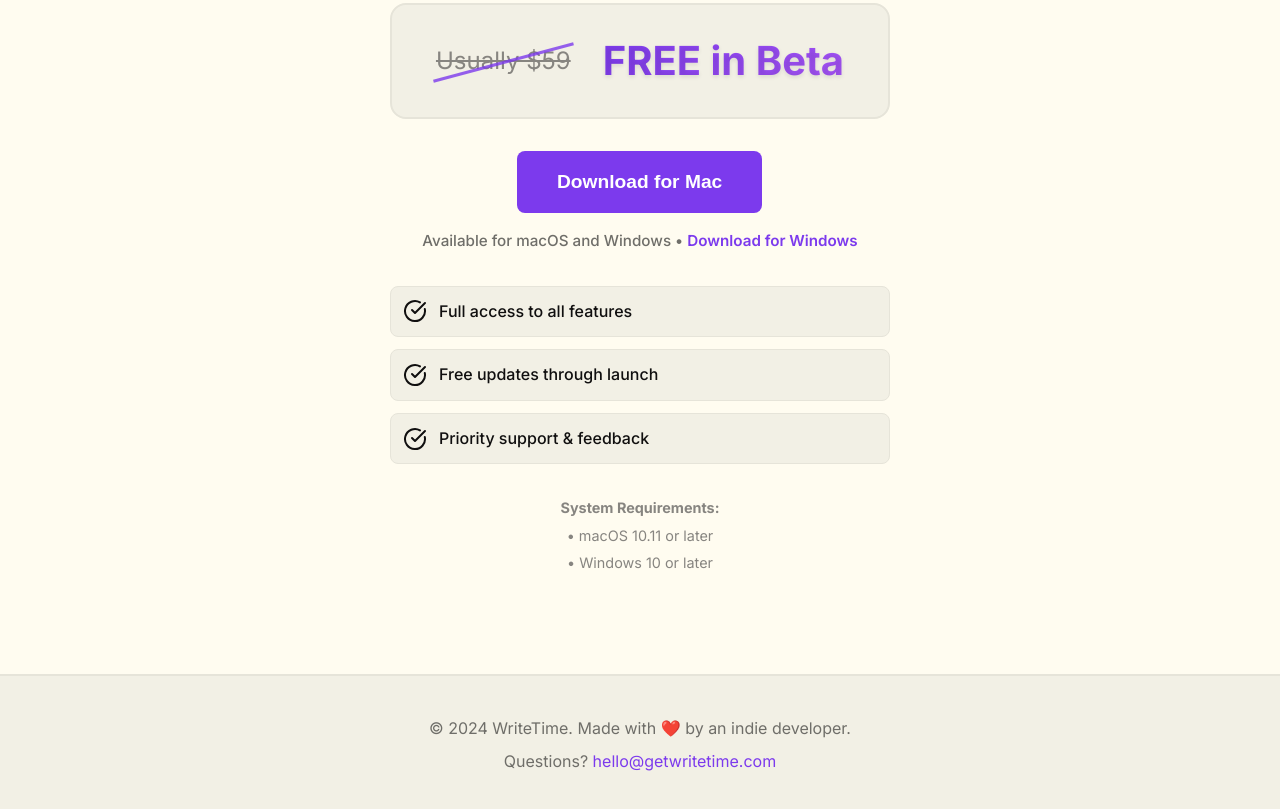
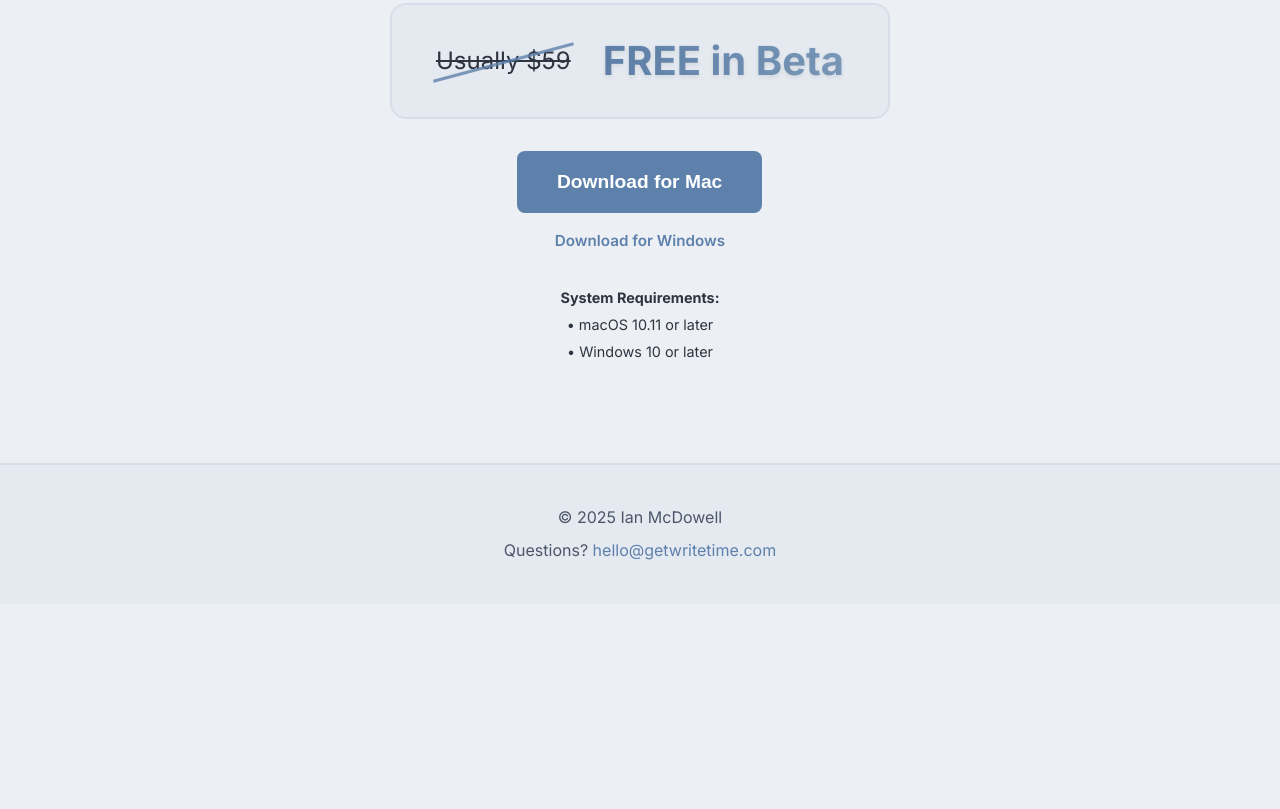
Before and after one commit to igmcdowell/write-time-site, a plain HTML site: page index.html in a window 1280 px wide. Shown: the part 3155-3964 px from the top of the page. After the commit the page ends 3759 px from the top, so only its background shows below. Drawn offline with nearby package versions, Linux system fonts and the light colour scheme.

Commit message:
bugfixes and improvements.

```diff
--- a/index.html
+++ b/index.html
@@ -155,10 +155,10 @@
           <div class="writing-text">
             <h2 id="writing-showcase-title">Intuitive Writing Experience</h2>
             <p>
-              WriteTime's clean, distraction-free interface is designed for long-form writing.
-              No clutter, no distractions – just you and your story. The interface adapts
-              beautifully to both light and dark themes, ensuring comfortable writing
-              sessions any time of day.
+              WriteTime's clean, distraction-free interface is designed for
+              long-form writing. No clutter, no distractions – just you and your
+              story. The interface adapts beautifully to both light and dark
+              themes, ensuring comfortable writing sessions any time of day.
             </p>
             <div class="writing-features">
               <div class="writing-feature">
@@ -177,14 +177,22 @@
           </div>
           <div class="writing-visual">
             <div class="writing-screenshot">
-              <a href="screenshots/feature-writing-interface-light.png" target="_blank" class="screenshot-link screenshot-light">
+              <a
+                href="screenshots/feature-writing-interface-light.png"
+                target="_blank"
+                class="screenshot-link screenshot-light"
+              >
                 <img
                   src="screenshots/feature-writing-interface-light.png"
                   alt="WriteTime writing interface in light theme showing 'The Midnight Garden' novel with clean, distraction-free editing"
                   class="writing-image"
                 />
               </a>
-              <a href="screenshots/feature-writing-interface-dark.png" target="_blank" class="screenshot-link screenshot-dark">
+              <a
+                href="screenshots/feature-writing-interface-dark.png"
+                target="_blank"
+                class="screenshot-link screenshot-dark"
+              >
                 <img
                   src="screenshots/feature-writing-interface-dark.png"
                   alt="WriteTime writing interface in dark theme showing 'The Midnight Garden' novel with clean, distraction-free editing"
@@ -305,8 +313,9 @@
             <div class="download-text">
               <h2>Ready to start writing?</h2>
               <p>
-                Available now for Mac and Windows. Join the beta and be among the first to experience WriteTime.
-                Your feedback helps shape the future of indie publishing.
+                Available now for Mac and Windows. Join the beta and be among
+                the first to experience WriteTime. Your feedback helps shape the
+                future of indie publishing.
               </p>
             </div>
           </div>
@@ -315,23 +324,11 @@
               <span class="strike-price">Usually $59</span>
               <span class="beta-price">FREE in Beta</span>
             </div>
-            <button class="btn btn-primary btn-large">Download for Mac & Windows</button>
+            <button class="btn btn-primary btn-large">
+              Download for Mac & Windows
+            </button>
             <div class="platform-info">
-              <p class="platform-text">Available for macOS and Windows</p>
-            </div>
-            <div class="beta-benefits">
-              <div class="benefit-item">
-                <i data-lucide="check-circle"></i>
-                <span>Full access to all features</span>
-              </div>
-              <div class="benefit-item">
-                <i data-lucide="check-circle"></i>
-                <span>Free updates through launch</span>
-              </div>
-              <div class="benefit-item">
-                <i data-lucide="check-circle"></i>
-                <span>Priority support & feedback</span>
-              </div>
+              <p class="platform-text"></p>
             </div>
           </div>
           <div class="system-requirements">
@@ -346,7 +343,7 @@
     <!-- Footer -->
     <footer class="footer">
       <div class="container">
-        <p>&copy; 2024 WriteTime. Made with ❤️ by an indie developer.</p>
+        <p>&copy; 2025 Ian McDowell</p>
         <p>
           Questions?
           <a href="mailto:hello@getwritetime.com">hello@getwritetime.com</a>
--- a/script.js
+++ b/script.js
@@ -1,36 +1,36 @@
 // Theme Toggle Functionality
-document.addEventListener('DOMContentLoaded', function() {
-    const themeToggle = document.querySelector('.theme-toggle');
-    const themeIcon = document.querySelector('.theme-icon');
+document.addEventListener("DOMContentLoaded", function () {
+  const themeToggle = document.querySelector(".theme-toggle");
+  const themeIcon = document.querySelector(".theme-icon");
   const body = document.body;
 
   // Check for saved theme preference or default to 'light'
-    const savedTheme = localStorage.getItem('theme') || 'light';
+  const savedTheme = localStorage.getItem("theme") || "light";
 
   // Apply saved theme
-    if (savedTheme === 'dark') {
-        body.setAttribute('data-theme', 'dark');
-        themeIcon.setAttribute('data-lucide', 'sun');
+  if (savedTheme === "dark") {
+    body.setAttribute("data-theme", "dark");
+    themeIcon.setAttribute("data-lucide", "sun");
   } else {
-        body.removeAttribute('data-theme');
-        themeIcon.setAttribute('data-lucide', 'moon');
+    body.removeAttribute("data-theme");
+    themeIcon.setAttribute("data-lucide", "moon");
   }
 
   // Initialize Lucide icons for theme toggle
   lucide.createIcons();
 
   // Toggle theme
-    themeToggle.addEventListener('click', function() {
-        const currentTheme = body.getAttribute('data-theme');
+  themeToggle.addEventListener("click", function () {
+    const currentTheme = body.getAttribute("data-theme");
 
-        if (currentTheme === 'dark') {
-            body.removeAttribute('data-theme');
-            themeIcon.setAttribute('data-lucide', 'moon');
-            localStorage.setItem('theme', 'light');
+    if (currentTheme === "dark") {
+      body.removeAttribute("data-theme");
+      themeIcon.setAttribute("data-lucide", "moon");
+      localStorage.setItem("theme", "light");
     } else {
-            body.setAttribute('data-theme', 'dark');
-            themeIcon.setAttribute('data-lucide', 'sun');
-            localStorage.setItem('theme', 'dark');
+      body.setAttribute("data-theme", "dark");
+      themeIcon.setAttribute("data-lucide", "sun");
+      localStorage.setItem("theme", "dark");
     }
 
     // Reinitialize Lucide icons after changing the icon
@@ -38,40 +38,40 @@
   });
 
   // Scroll indicator functionality
-    const scrollIndicator = document.querySelector('.scroll-indicator');
-    const featuresSection = document.querySelector('.features');
+  const scrollIndicator = document.querySelector(".scroll-indicator");
+  const featuresSection = document.querySelector(".features");
 
   if (scrollIndicator && featuresSection) {
-        scrollIndicator.addEventListener('click', function(e) {
+    scrollIndicator.addEventListener("click", function (e) {
       e.preventDefault();
       featuresSection.scrollIntoView({
-                behavior: 'smooth',
-                block: 'start'
+        behavior: "smooth",
+        block: "start",
       });
     });
   }
 
   // Hide scroll indicator when user scrolls past hero
-    window.addEventListener('scroll', function() {
-        const heroHeight = document.querySelector('.hero').offsetHeight;
+  window.addEventListener("scroll", function () {
+    const heroHeight = document.querySelector(".hero").offsetHeight;
     if (window.scrollY > heroHeight * 0.3) {
-            scrollIndicator.style.opacity = '0';
-            scrollIndicator.style.pointerEvents = 'none';
+      scrollIndicator.style.opacity = "0";
+      scrollIndicator.style.pointerEvents = "none";
     } else {
-            scrollIndicator.style.opacity = '0.7';
-            scrollIndicator.style.pointerEvents = 'auto';
+      scrollIndicator.style.opacity = "0.7";
+      scrollIndicator.style.pointerEvents = "auto";
     }
   });
 
   // Smooth scrolling for any anchor links (future use)
-    document.querySelectorAll('a[href^="#"]').forEach(anchor => {
-        anchor.addEventListener('click', function (e) {
+  document.querySelectorAll('a[href^="#"]').forEach((anchor) => {
+    anchor.addEventListener("click", function (e) {
       e.preventDefault();
-            const target = document.querySelector(this.getAttribute('href'));
+      const target = document.querySelector(this.getAttribute("href"));
       if (target) {
         target.scrollIntoView({
-                    behavior: 'smooth',
-                    block: 'start'
+          behavior: "smooth",
+          block: "start",
         });
       }
     });
@@ -82,13 +82,15 @@
     e.preventDefault();
 
     // Download URLs
-        const macDownloadUrl = 'https://github.com/igmcdowell/WriteTime-releases/releases/download/v0.0.20/WriteTime-Mac-0.0.31-Installer.dmg';
-        const windowsDownloadUrl = 'https://github.com/igmcdowell/WriteTime-releases/releases/download/v0.0.20/WriteTime-Windows-0.0.31-Setup.exe';
+    const macDownloadUrl =
+      "https://github.com/igmcdowell/WriteTime-releases/releases/download/v0.0.20/WriteTime-Mac-0.0.31-Installer.dmg";
+    const windowsDownloadUrl =
+      "https://github.com/igmcdowell/WriteTime-releases/releases/download/v0.0.20/WriteTime-Windows-0.0.31-Setup.exe";
 
     // Detect platform
     const userAgent = navigator.userAgent.toLowerCase();
-        const isMac = userAgent.includes('mac');
-        const isWindows = userAgent.includes('win');
+    const isMac = userAgent.includes("mac");
+    const isWindows = userAgent.includes("win");
 
     if (isMac) {
       window.location.href = macDownloadUrl;
@@ -96,7 +98,9 @@
       window.location.href = windowsDownloadUrl;
     } else {
       // Show both options for other platforms
-            const downloadChoice = confirm('Choose your platform:\nOK for Mac\nCancel for Windows');
+      const downloadChoice = confirm(
+        "Choose your platform:\nOK for Mac\nCancel for Windows"
+      );
       if (downloadChoice) {
         window.location.href = macDownloadUrl;
       } else {
@@ -107,38 +111,44 @@
 
   // Platform detection and UI updates
   const userAgent = navigator.userAgent.toLowerCase();
-    const isMac = userAgent.includes('mac');
-    const isWindows = userAgent.includes('win');
+  const isMac = userAgent.includes("mac");
+  const isWindows = userAgent.includes("win");
 
   // Update button text and secondary link based on platform
-    const downloadButtons = document.querySelectorAll('.btn-primary');
-    const platformInfo = document.querySelector('.platform-info');
-    const secondaryLinks = document.querySelectorAll('.secondary-download');
+  const downloadButtons = document.querySelectorAll(".btn-primary");
+  const platformInfo = document.querySelector(".platform-info");
+  const secondaryLinks = document.querySelectorAll(".secondary-download");
 
   let primaryPlatform, secondaryPlatform, primaryUrl, secondaryUrl;
 
   if (isMac) {
-        primaryPlatform = 'Download for Mac';
-        secondaryPlatform = 'Windows';
-        primaryUrl = 'https://github.com/igmcdowell/WriteTime-releases/releases/download/v0.0.20/WriteTime-Mac-0.0.31-Installer.dmg';
-        secondaryUrl = 'https://github.com/igmcdowell/WriteTime-releases/releases/download/v0.0.20/WriteTime-Windows-0.0.31-Setup.exe';
+    primaryPlatform = "Download for Mac";
+    secondaryPlatform = "Windows";
+    primaryUrl =
+      "https://github.com/igmcdowell/WriteTime-releases/releases/download/v0.0.20/WriteTime-Mac-0.0.31-Installer.dmg";
+    secondaryUrl =
+      "https://github.com/igmcdowell/WriteTime-releases/releases/download/v0.0.20/WriteTime-Windows-0.0.31-Setup.exe";
   } else if (isWindows) {
-        primaryPlatform = 'Download for Windows';
-        secondaryPlatform = 'Mac';
-        primaryUrl = 'https://github.com/igmcdowell/WriteTime-releases/releases/download/v0.0.20/WriteTime-Windows-0.0.31-Setup.exe';
-        secondaryUrl = 'https://github.com/igmcdowell/WriteTime-releases/releases/download/v0.0.20/WriteTime-Mac-0.0.31-Installer.dmg';
+    primaryPlatform = "Download for Windows";
+    secondaryPlatform = "Mac";
+    primaryUrl =
+      "https://github.com/igmcdowell/WriteTime-releases/releases/download/v0.0.20/WriteTime-Windows-0.0.31-Setup.exe";
+    secondaryUrl =
+      "https://github.com/igmcdowell/WriteTime-releases/releases/download/v0.0.20/WriteTime-Mac-0.0.31-Installer.dmg";
   } else {
     // Default to Mac for unknown platforms
-        primaryPlatform = 'Download for Mac';
-        secondaryPlatform = 'Windows';
-        primaryUrl = 'https://github.com/igmcdowell/WriteTime-releases/releases/download/v0.0.20/WriteTime-Mac-0.0.31-Installer.dmg';
-        secondaryUrl = 'https://github.com/igmcdowell/WriteTime-releases/releases/download/v0.0.20/WriteTime-Windows-0.0.31-Setup.exe';
+    primaryPlatform = "Download for Mac";
+    secondaryPlatform = "Windows";
+    primaryUrl =
+      "https://github.com/igmcdowell/WriteTime-releases/releases/download/v0.0.20/WriteTime-Mac-0.0.31-Installer.dmg";
+    secondaryUrl =
+      "https://github.com/igmcdowell/WriteTime-releases/releases/download/v0.0.20/WriteTime-Windows-0.0.31-Setup.exe";
   }
 
   // Update primary download buttons
-    downloadButtons.forEach(button => {
+  downloadButtons.forEach((button) => {
     button.textContent = primaryPlatform;
-        button.addEventListener('click', function(e) {
+    button.addEventListener("click", function (e) {
       e.preventDefault();
       window.location.href = primaryUrl;
     });
@@ -146,17 +156,17 @@
 
   // Update platform info text
   if (platformInfo) {
-        const platformText = platformInfo.querySelector('.platform-text');
+    const platformText = platformInfo.querySelector(".platform-text");
     if (platformText) {
-            platformText.innerHTML = `Available for macOS and Windows • <a href="${secondaryUrl}" class="secondary-download">Download for ${secondaryPlatform}</a>`;
+      platformText.innerHTML = `<a href="${secondaryUrl}" class="secondary-download">Download for ${secondaryPlatform}</a>`;
     }
   }
 
   // Handle secondary download links
   function setupSecondaryLinks() {
-        const newSecondaryLinks = document.querySelectorAll('.secondary-download');
-        newSecondaryLinks.forEach(link => {
-            link.addEventListener('click', function(e) {
+    const newSecondaryLinks = document.querySelectorAll(".secondary-download");
+    newSecondaryLinks.forEach((link) => {
+      link.addEventListener("click", function (e) {
         e.preventDefault();
         window.location.href = secondaryUrl;
       });
@@ -167,11 +177,11 @@
   setupSecondaryLinks();
 
   // Make CTA card clickable
-    const ctaCard = document.querySelector('.cta-card');
+  const ctaCard = document.querySelector(".cta-card");
   if (ctaCard) {
-        ctaCard.addEventListener('click', function(e) {
+    ctaCard.addEventListener("click", function (e) {
       // Don't trigger if clicking on interactive elements within the card
-            if (e.target.tagName === 'BUTTON' || e.target.closest('button')) {
+      if (e.target.tagName === "BUTTON" || e.target.closest("button")) {
         return;
       }
       handleDownload(e);
@@ -181,15 +191,15 @@
   // Theme Carousel Functionality
   let currentTheme = 0;
   let carouselTimer = null;
-    const themes = document.querySelectorAll('.theme-slide');
-    const dots = document.querySelectorAll('.dot');
-    const themeTabs = document.querySelectorAll('.theme-tab');
-    const prevBtn = document.querySelector('.carousel-btn.prev');
-    const nextBtn = document.querySelector('.carousel-btn.next');
+  const themes = document.querySelectorAll(".theme-slide");
+  const dots = document.querySelectorAll(".dot");
+  const themeTabs = document.querySelectorAll(".theme-tab");
+  const prevBtn = document.querySelector(".carousel-btn.prev");
+  const nextBtn = document.querySelector(".carousel-btn.next");
 
   function showTheme(index) {
     // Move carousel track to show the selected theme
-        const track = document.querySelector('.carousel-track');
+    const track = document.querySelector(".carousel-track");
     if (track) {
       // Each slide is 33.333% of track width, translate by index * 33.333%
       const translateX = -(index * 33.333);
@@ -198,12 +208,12 @@
 
     // Update dots
     dots.forEach((dot, i) => {
-            dot.classList.toggle('active', i === index);
+      dot.classList.toggle("active", i === index);
     });
 
     // Update tabs
     themeTabs.forEach((tab, i) => {
-            tab.classList.toggle('active', i === index);
+      tab.classList.toggle("active", i === index);
     });
 
     currentTheme = index;
@@ -224,13 +234,13 @@
 
   // Next/Prev button functionality
   if (prevBtn && nextBtn) {
-        prevBtn.addEventListener('click', () => {
+    prevBtn.addEventListener("click", () => {
       const newIndex = currentTheme > 0 ? currentTheme - 1 : themes.length - 1;
       showTheme(newIndex);
       resetCarouselTimer();
     });
 
-        nextBtn.addEventListener('click', () => {
+    nextBtn.addEventListener("click", () => {
       const newIndex = currentTheme < themes.length - 1 ? currentTheme + 1 : 0;
       showTheme(newIndex);
       resetCarouselTimer();
@@ -239,7 +249,7 @@
 
   // Dot navigation
   dots.forEach((dot, index) => {
-        dot.addEventListener('click', () => {
+    dot.addEventListener("click", () => {
       showTheme(index);
       resetCarouselTimer();
     });
@@ -247,7 +257,7 @@
 
   // Theme tab navigation
   themeTabs.forEach((tab, index) => {
-        tab.addEventListener('click', () => {
+    tab.addEventListener("click", () => {
       showTheme(index);
       resetCarouselTimer();
     });
@@ -263,23 +273,23 @@
   // Add subtle animations on scroll
   const observerOptions = {
     threshold: 0.1,
-        rootMargin: '0px 0px -50px 0px'
+    rootMargin: "0px 0px -50px 0px",
   };
 
-    const observer = new IntersectionObserver(function(entries) {
-        entries.forEach(entry => {
+  const observer = new IntersectionObserver(function (entries) {
+    entries.forEach((entry) => {
       if (entry.isIntersecting) {
-                entry.target.style.opacity = '1';
-                entry.target.style.transform = 'translateY(0)';
+        entry.target.style.opacity = "1";
+        entry.target.style.transform = "translateY(0)";
       }
     });
   }, observerOptions);
 
   // Observe elements for scroll animations
-    document.querySelectorAll('.feature-card').forEach(el => {
-        el.style.opacity = '0';
-        el.style.transform = 'translateY(20px)';
-        el.style.transition = 'opacity 0.6s ease, transform 0.6s ease';
+  document.querySelectorAll(".feature-card").forEach((el) => {
+    el.style.opacity = "0";
+    el.style.transform = "translateY(20px)";
+    el.style.transition = "opacity 0.6s ease, transform 0.6s ease";
     observer.observe(el);
   });
 });
--- a/styles.css
+++ b/styles.css
@@ -1,35 +1,68 @@
-/* Flexoki Light Theme Colors */
+/* Flexoki Color System */
 :root {
-  /* Flexoki Light */
-  --bg-primary: #fffcf0;
-  --bg-secondary: #f2f0e5;
-  --text-primary: #100f0f;
-  --text-secondary: #6f6e69;
-  --text-muted: #878580;
-  --accent-primary: #7c3aed;
-  --accent-secondary: #a855f7;
-  --border: #e6e4d9;
-  --border-hover: #dad8ce;
-  --shadow: rgba(16, 15, 15, 0.1);
+  /* Flexoki Color Variables */
+  --flexoki-black: #100F0F;
+  --flexoki-paper: #FFFCF0;
+  --flexoki-50: #F2F0E5;
+  --flexoki-100: #E6E4D9;
+  --flexoki-150: #DAD8CE;
+  --flexoki-200: #CECDC3;
+  --flexoki-300: #B7B5AC;
+  --flexoki-400: #9F9D96;
+  --flexoki-500: #878580;
+  --flexoki-600: #6F6E69;
+  --flexoki-700: #575653;
+  --flexoki-800: #403E3C;
+  --flexoki-850: #343331;
+  --flexoki-900: #282726;
+  --flexoki-950: #1C1B1A;
+
+  /* Purple accent colors */
+  --flexoki-purple-400: #8B7EC8;
+  --flexoki-purple-500: #735EB5;
+  --flexoki-purple-600: #5E409D;
+
+  /* Nord Color Variables */
+  --nord-base-100: oklch(95.127% .007 260.731);
+  --nord-base-200: oklch(93.299% .01 261.788);
+  --nord-base-300: oklch(89.925% .016 262.749);
+  --nord-base-content: oklch(32.437% .022 264.182);
+  --nord-primary: oklch(59.435% .077 254.027);
+  --nord-secondary: oklch(69.651% .059 248.687);
+  --nord-accent: oklch(77.464% .062 217.469);
+  --nord-neutral: oklch(45.229% .035 264.131);
+
+  /* Nord Light Theme (Default) */
+  --bg-primary: var(--nord-base-100);
+  --bg-secondary: var(--nord-base-200);
+  --text-primary: var(--nord-base-content);
+  --text-secondary: var(--nord-neutral);
+  --text-muted: var(--nord-base-content);
+  --accent-primary: var(--nord-primary);
+  --accent-secondary: var(--nord-secondary);
+  --border: var(--nord-base-300);
+  --border-hover: var(--nord-base-200);
+  --shadow: rgba(50, 56, 66, 0.1);
 
   /* Transition timing */
   --transition-duration: 0.3s;
   --transition-easing: ease;
 }
 
-/* Nord Dark Theme Colors */
+/* Flexoki Dark Theme */
 [data-theme="dark"] {
-  --bg-primary: #2e3440;
-  --bg-secondary: #3b4252;
-  --text-primary: #ffffff;
-  --text-secondary: #f1f5f9;
-  --text-muted: #cbd5e1;
-  --accent-primary: #8b5cf6;
-  --accent-secondary: #a78bfa;
-  --border: #4c566a;
-  --border-hover: #5e81ac;
+  --bg-primary: var(--flexoki-950);
+  --bg-secondary: var(--flexoki-900);
+  --text-primary: var(--flexoki-paper);
+  --text-secondary: var(--flexoki-100);
+  --text-muted: var(--flexoki-300);
+  --accent-primary: var(--flexoki-purple-400);
+  --accent-secondary: var(--flexoki-purple-500);
+  --border: var(--flexoki-800);
+  --border-hover: var(--flexoki-700);
   --shadow: rgba(0, 0, 0, 0.4);
 }
+
 
 /* Base Styles */
 * {
@@ -180,12 +213,12 @@
   background: var(--bg-primary);
   background-image: radial-gradient(
       circle at 20% 80%,
-      rgba(124, 58, 237, 0.03) 0%,
+      rgba(95, 106, 157, 0.03) 0%,
       transparent 50%
     ),
     radial-gradient(
       circle at 80% 20%,
-      rgba(168, 85, 247, 0.03) 0%,
+      rgba(111, 126, 166, 0.03) 0%,
       transparent 50%
     );
   transition: background-color var(--transition-duration)
@@ -216,11 +249,12 @@
 }
 
 [data-theme="dark"] .hero-title {
-  background: linear-gradient(135deg, #8b5cf6, #a78bfa);
+  background: linear-gradient(135deg, var(--flexoki-purple-400), var(--flexoki-purple-500));
   background-clip: text;
   -webkit-background-clip: text;
   -webkit-text-fill-color: transparent;
 }
+
 
 .hero-subtitle {
   font-size: 1.25rem;
@@ -233,7 +267,7 @@
 
 [data-theme="dark"] .hero-subtitle {
   font-weight: 500;
-  color: #f1f5f9;
+  color: var(--flexoki-100);
 }
 
 .hero-cta {
@@ -349,7 +383,28 @@
 
 [data-theme="dark"] .urgency-text {
   font-weight: 600;
-  color: #8b5cf6;
+  color: var(--flexoki-purple-400);
+}
+
+[data-theme="dark"] .hero {
+  background-image: radial-gradient(
+      circle at 20% 80%,
+      rgba(115, 94, 181, 0.03) 0%,
+      transparent 50%
+    ),
+    radial-gradient(
+      circle at 80% 20%,
+      rgba(139, 126, 200, 0.03) 0%,
+      transparent 50%
+    );
+}
+
+[data-theme="dark"] .feature-card::before {
+  background: linear-gradient(
+    135deg,
+    rgba(115, 94, 181, 0.05),
+    rgba(139, 126, 200, 0.05)
+  );
 }
 
 .urgency-icon {
@@ -602,8 +657,8 @@
   height: 100px;
   background: linear-gradient(
     135deg,
-    rgba(124, 58, 237, 0.05),
-    rgba(168, 85, 247, 0.05)
+    rgba(95, 106, 157, 0.05),
+    rgba(111, 126, 166, 0.05)
   );
   border-radius: 50%;
   transform: translate(50%, -50%);
@@ -819,7 +874,11 @@
 .dot.active {
   background: var(--accent-primary);
   transform: scale(1.3);
-  box-shadow: 0 0 0 3px rgba(124, 58, 237, 0.2);
+  box-shadow: 0 0 0 3px rgba(95, 106, 157, 0.2);
+}
+
+[data-theme="dark"] .dot.active {
+  box-shadow: 0 0 0 3px rgba(115, 94, 181, 0.2);
 }
 
 /* Theme Tabs */
```
Lines whose indentation alone changed are shown as unchanged.
